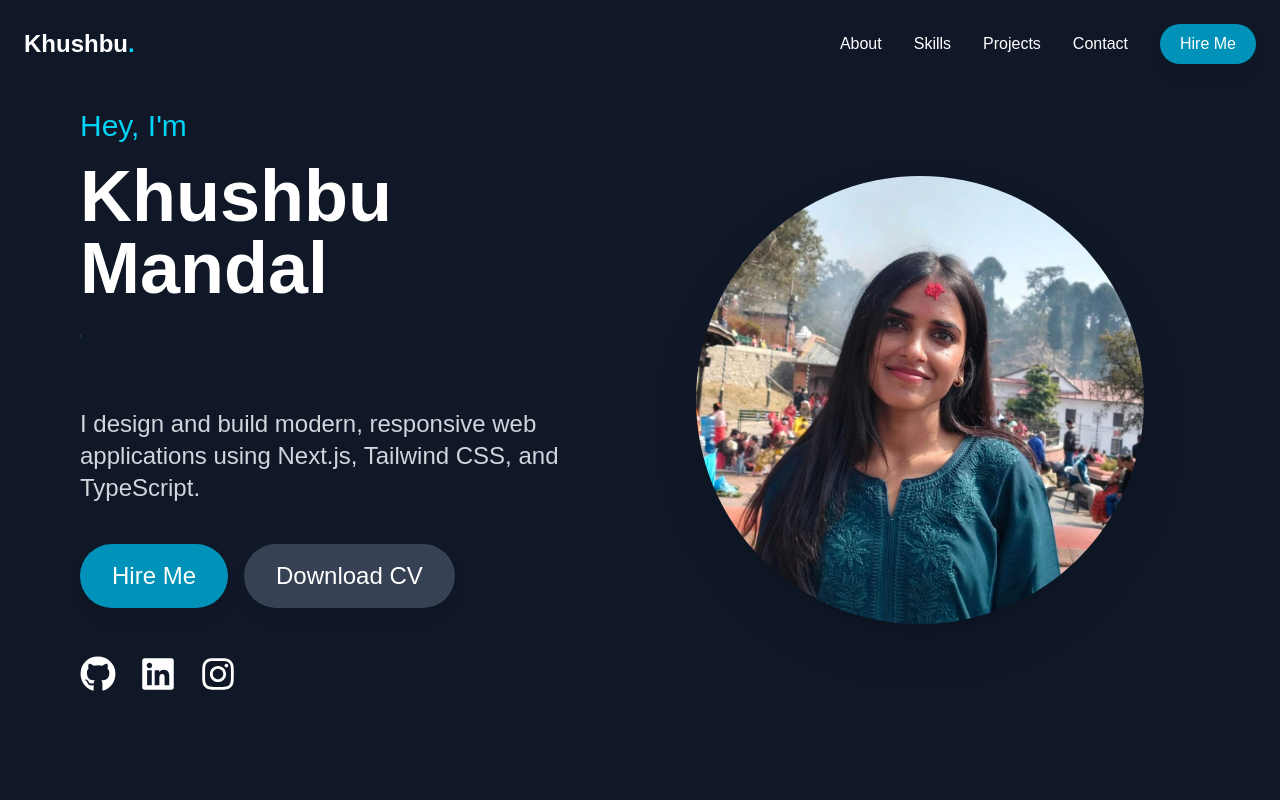
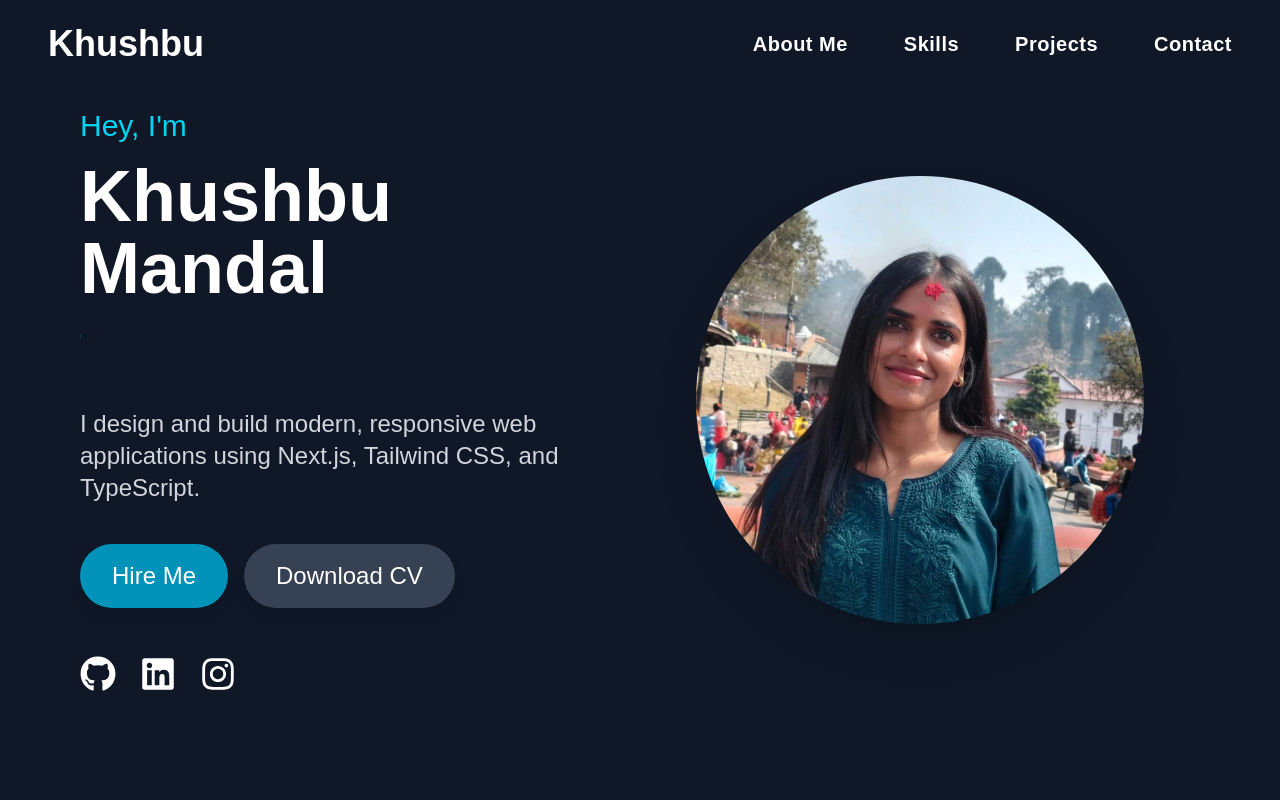
Before and after one commit to Khushbumandal2060/Portfolio, a Next.js app in the folder portfolio-ts/: page / in a window 1280 px wide. Shown: the top 800 px of the page. Built offline with nearby package versions, Linux system fonts and the light colour scheme.

Commit message:
Update Navbar.tsx

```diff
--- a/portfolio-ts/src/components/Navbar.tsx
+++ b/portfolio-ts/src/components/Navbar.tsx
@@ -1,8 +1,8 @@
 "use client";
-import React, { useState, useEffect } from 'react';
-import { motion, AnimatePresence } from 'framer-motion';
-import Link from 'next/link';
-import { FiMenu, FiX } from 'react-icons/fi';
+import React, { useState, useEffect } from "react";
+import { motion, AnimatePresence } from "framer-motion";
+import Link from "next/link";
+import { FiMenu, FiX } from "react-icons/fi";
 
 const Navbar = () => {
   const [isScrolled, setIsScrolled] = useState(false);
@@ -10,76 +10,75 @@ const Navbar = () => {
 
   useEffect(() => {
     const handleScroll = () => setIsScrolled(window.scrollY > 50);
-    window.addEventListener('scroll', handleScroll);
-    return () => window.removeEventListener('scroll', handleScroll);
+    window.addEventListener("scroll", handleScroll);
+    return () => window.removeEventListener("scroll", handleScroll);
   }, []);
 
-  const navLinks = ['About', 'Skills', 'Projects', 'Contact'];
+  const navLinks = ["About Me", "Skills", "Projects", "Contact"];
 
   return (
     <nav
-      className={`fixed w-full z-50 transition-all ${
-        isScrolled ? 'bg-gray-900/90 backdrop-blur-md py-4 shadow-lg' : 'bg-transparent py-6'
+      className={`fixed w-full z-50 transition-all ${isScrolled
+        ? "bg-gray-900/90 backdrop-blur-md py-4 shadow-lg"
+        : "bg-transparent py-6"
         }`}
     >
-      <div className="max-w-7xl mx-auto px-6 flex justify-between items-center">
+      <div className="w-full px-6 md:px-12 flex items-center justify-between">
         {/* Logo */}
-        <Link href="/" className="text-2xl font-bold text-white hover:text-cyan-400">
-          Khushbu<span className="text-cyan-400">.</span>
+        <Link
+          href="/"
+          className="text-3xl md:text-4xl font-bold text-white hover:text-cyan-400"
+        >
+          Khushbu<span className="text-cyan-400"></span>
         </Link>
 
         {/* Desktop Links */}
-        <div className="hidden md:flex items-center gap-8">
+        <div className="hidden md:flex items-center gap-14">
           {navLinks.map((link) => (
             <Link
               key={link}
-              href={`#${link.toLowerCase()}`}
-              className="text-white hover:text-cyan-400 transition font-medium"
+              href={`#${link.toLowerCase().replace(/\s/g, "-")}`}
+              className="text-white hover:text-cyan-400 transition font-semibold text-lg md:text-xl tracking-wide"
             >
               {link}
             </Link>
           ))}
-
-          <Link
-            href="#contact"
-            className="bg-cyan-600 px-5 py-2 rounded-full text-white hover:bg-cyan-500 transition shadow-lg"
-          >
-            Hire Me
-          </Link>
         </div>
 
         {/* Mobile Menu Button */}
+        <div className="md:hidden">
           <button
-          className="md:hidden text-white text-2xl"
+            className="text-white text-3xl"
             onClick={() => setIsMobileMenuOpen(!isMobileMenuOpen)}
           >
             {isMobileMenuOpen ? <FiX /> : <FiMenu />}
           </button>
+        </div>
+      </div>
 
       {/* Mobile Menu */}
       <AnimatePresence>
         {isMobileMenuOpen && (
           <motion.div
-              initial={{ opacity: 0, y: -20 }}
-              animate={{ opacity: 1, y: 0 }}
-              exit={{ opacity: 0, y: -20 }}
-              className="absolute top-full left-0 right-0 bg-gray-900 p-6 flex flex-col gap-4 md:hidden shadow-2xl"
+            initial={{ opacity: 0, x: "100%" }}
+            animate={{ opacity: 1, x: 0 }}
+            exit={{ opacity: 0, x: "100%" }}
+            transition={{ duration: 0.3 }}
+            className="fixed top-0 right-0 w-2/3 h-full bg-gray-900 p-8 flex flex-col gap-8 md:hidden shadow-2xl z-50"
           >
             {navLinks.map((link) => (
               <Link
                 key={link}
-                  href={`#${link.toLowerCase()}`}
-                  className="text-white hover:text-cyan-400 font-medium"
+                href={`#${link.toLowerCase().replace(/\s/g, "-")}`}
+                className="text-white hover:text-cyan-400 font-semibold text-2xl tracking-wide"
                 onClick={() => setIsMobileMenuOpen(false)}
               >
                 {link}
               </Link>
             ))}
-
           </motion.div>
         )}
       </AnimatePresence>
-      </div>
     </nav>
   );
 };
```
Lines whose indentation alone changed are shown as unchanged.
